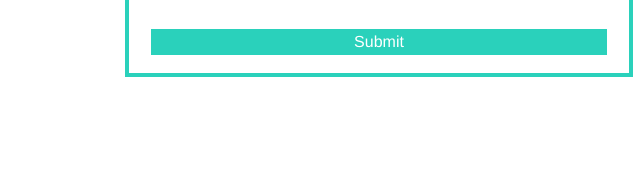
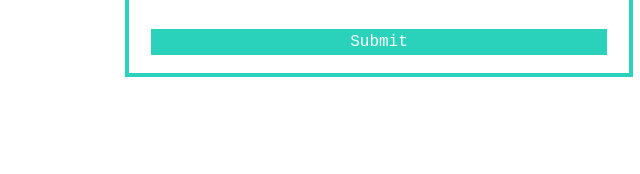
Before and after one commit to nabiilahdadari/Tugas5, a plain HTML site: page index.html in a window 1280 px wide. Shown: the part 2109-2283 px from the top of the page, 0-640 px from the left. Drawn offline with Linux system fonts and the light colour scheme.

Commit message:
Update style.css

```diff
--- a/style.css
+++ b/style.css
@@ -177,8 +177,8 @@ button:active {
   background-color: #2ad1bb;
   border: 2px solid white;
   position: relative;
-  font-size: medium;
-  font-family: 'Franklin Gothic Medium', 'Arial Narrow', Arial, sans-serif;
+  font-size: large;
+  font-family: monospace;
   margin-top: 20px;
   height: 30px;
   width: 460px;
```
